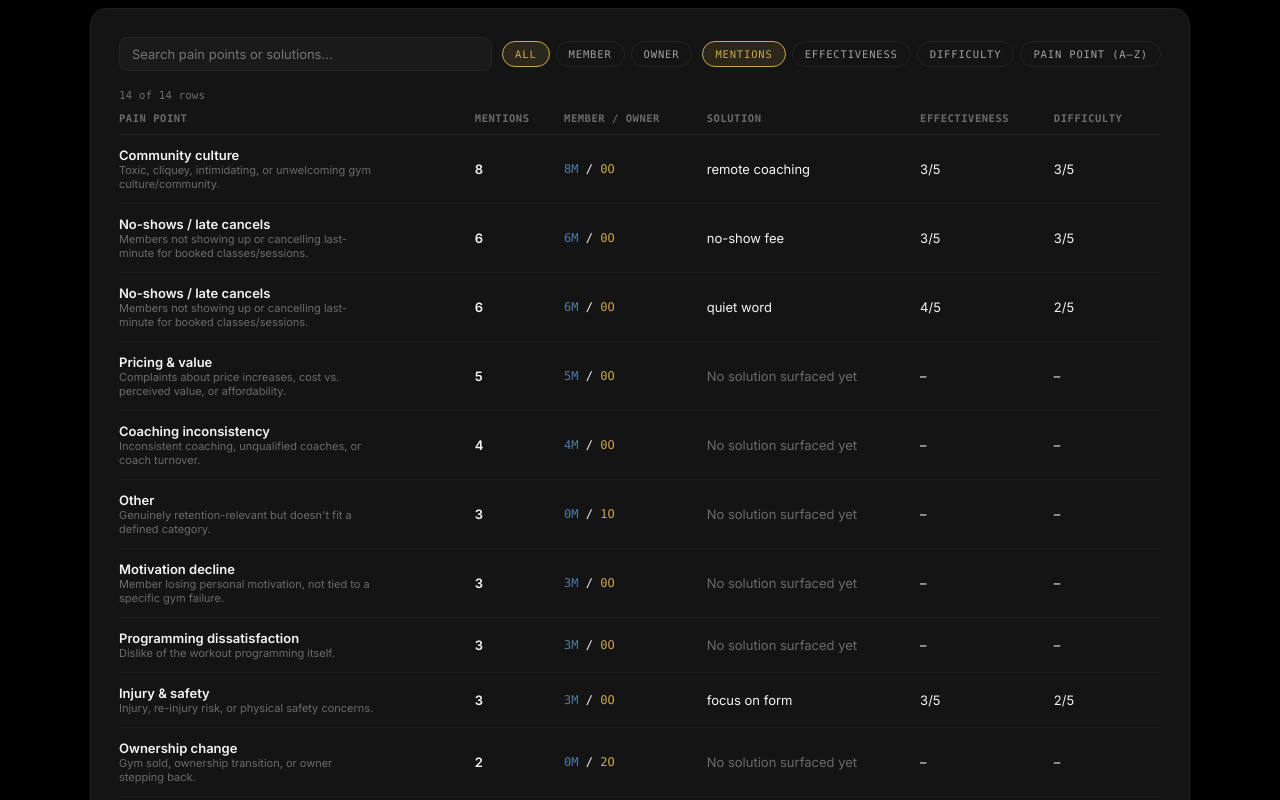
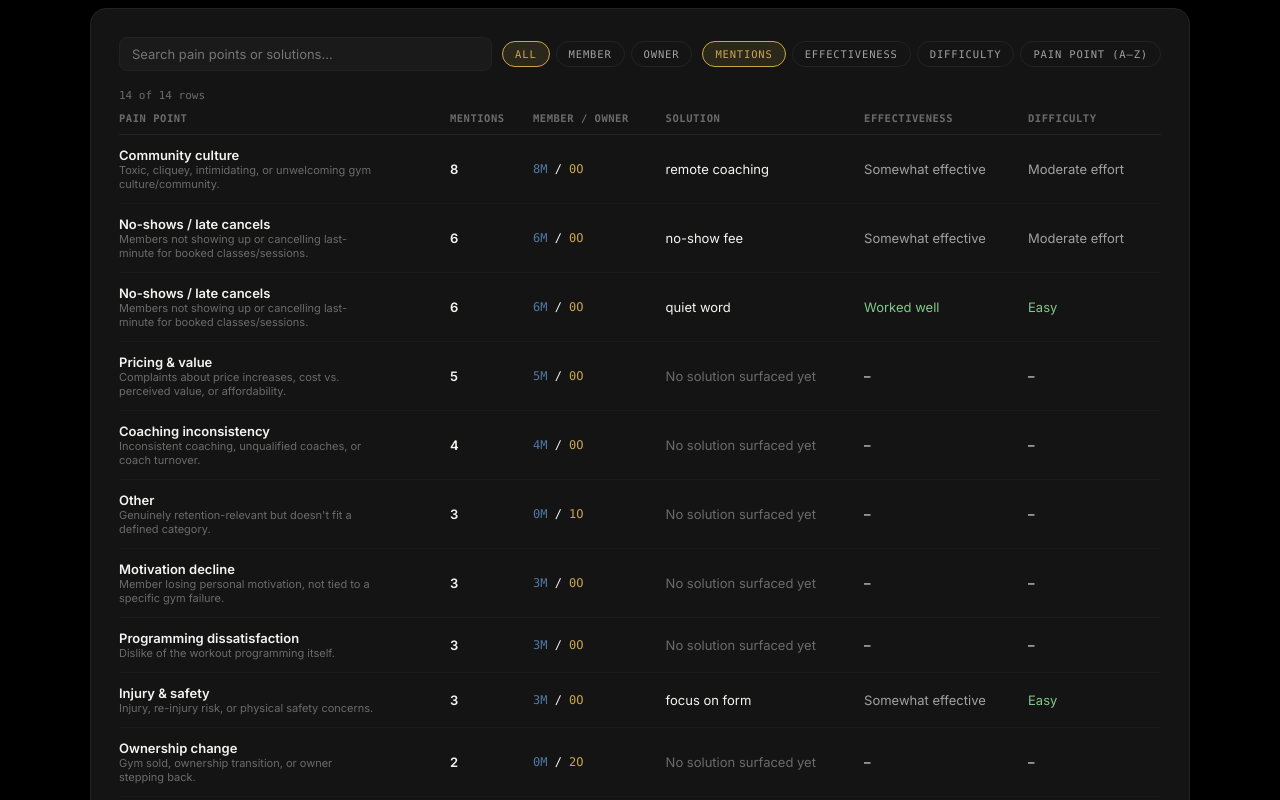
Before and after one commit to Santhoshi129/readout-sync, a Next.js app: page /retention-research in a window 1280 px wide. Shown: the part 2860-3660 px from the top of the page. Built offline with nearby package versions, Linux system fonts and the light colour scheme.

Commit message:
Use plain-language score labels in evidence table

```diff
--- a/components/EvidenceTable.tsx
+++ b/components/EvidenceTable.tsx
@@ -6,7 +6,7 @@
 // the same UX pattern as RetentionLedger on Retention Signal, applied to
 // this page's own data shape.
 import { useMemo, useState, type CSSProperties } from "react";
-import { PainPoint, label, description } from "@/lib/retention-matrix";
+import { PainPoint, label, description, effectivenessLabel, difficultyLabel } from "@/lib/retention-matrix";
 
 type SortKey = "pain_point" | "mentions" | "effectiveness" | "difficulty";
 type Perspective = "All" | "Member" | "Owner";
@@ -160,10 +160,18 @@ export function EvidenceTable({ rows: painPoints }: { rows: PainPoint[] }) {
                   {r.solution || "No solution surfaced yet"}
                 </td>
                 <td style={{ padding: "12px 14px 12px 0" }}>
-                  {r.effectiveness != null ? `${r.effectiveness}/5` : "–"}
+                  {r.effectiveness != null ? (
+                    <span title={`${r.effectiveness}/5`}>
+                      <span style={{ color: r.effectiveness >= 4 ? "var(--hot)" : r.effectiveness <= 2 ? "var(--bad)" : "var(--ink-dim)" }}>{effectivenessLabel(r.effectiveness)}</span>
+                    </span>
+                  ) : "–"}
                 </td>
                 <td style={{ padding: "12px 14px 12px 0" }}>
-                  {r.difficulty != null ? `${r.difficulty}/5` : "–"}
+                  {r.difficulty != null ? (
+                    <span title={`${r.difficulty}/5`}>
+                      <span style={{ color: r.difficulty <= 2 ? "var(--hot)" : r.difficulty >= 4 ? "var(--bad)" : "var(--ink-dim)" }}>{difficultyLabel(r.difficulty)}</span>
+                    </span>
+                  ) : "–"}
                 </td>
               </tr>
             ))}
```
